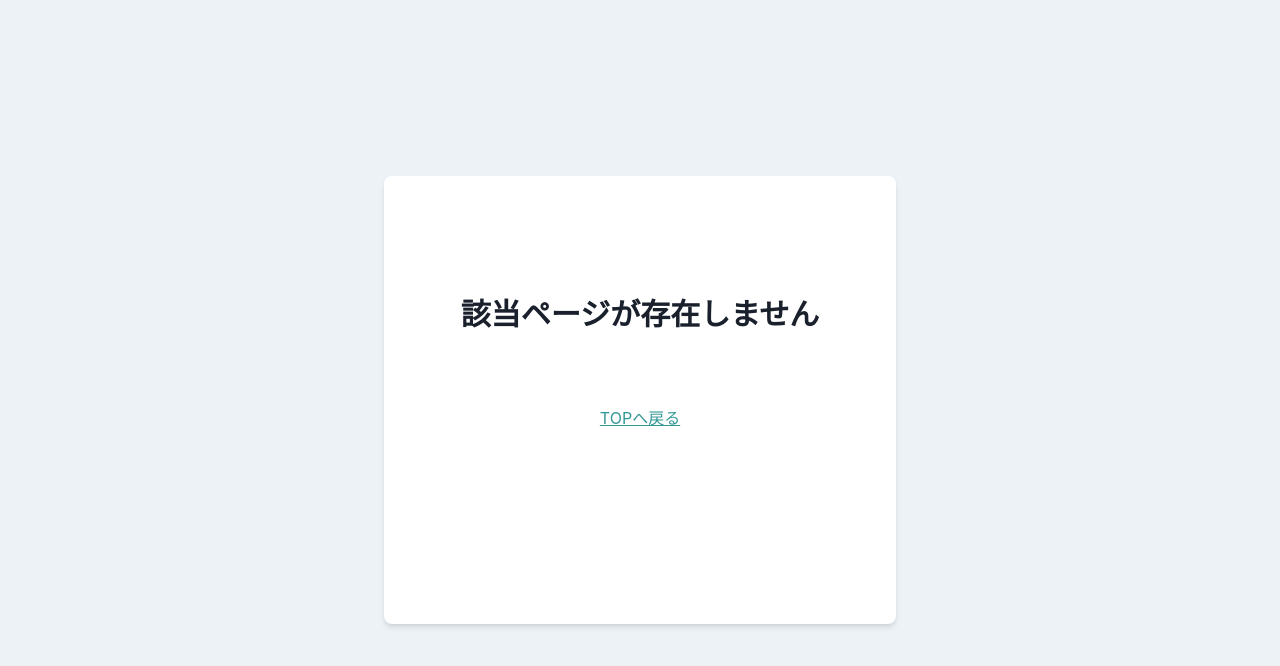
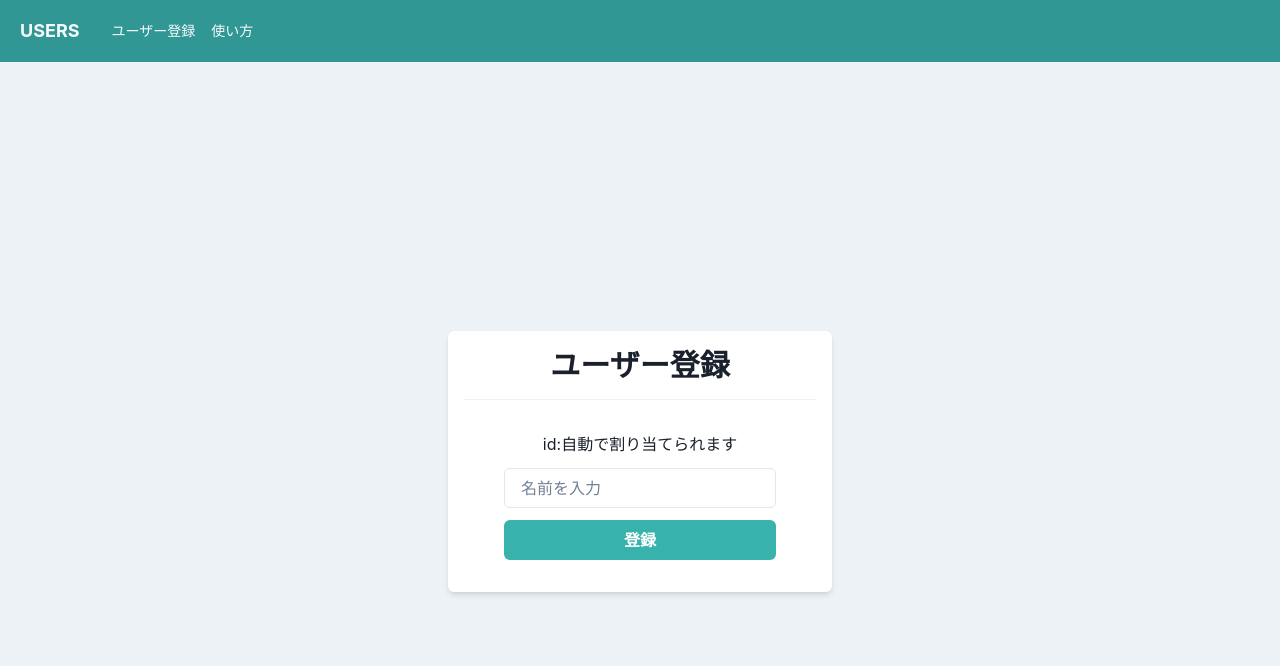
Before and after one commit to ryo-mk/USERAPI, a React (Create React App) app in the folder userfrontend/: page /register in a window 1280 px wide. Shown: the top 666 px of the page. Built offline with nearby package versions, Linux system fonts and the light colour scheme.

Commit message:
ユーザー登録機能、メッセージ機能追加

```diff
--- a/userfrontend/src/components/molecules/MenuDrawer.tsx
+++ b/userfrontend/src/components/molecules/MenuDrawer.tsx
@@ -5,12 +5,12 @@ type Props = {
   onClose: () => void;
   isOpen: boolean;
   onClickHome: () => void;
-  onClickSearch: () => void;
+  onClickRegister: () => void;
   onClickHowToUse: () => void;
 };
 
 export const MenuDrawer: FC<Props> = (props) => {
-  const { onClose, isOpen, onClickHome, onClickSearch, onClickHowToUse } = props;
+  const { onClose, isOpen, onClickHome, onClickRegister, onClickHowToUse } = props;
 
   return (
     <Drawer placement="left" size="xs" onClose={onClose} isOpen={isOpen}>
@@ -20,8 +20,8 @@ export const MenuDrawer: FC<Props> = (props) => {
             <Button w="100%" onClick={onClickHome}>
               TOP
             </Button>
-            <Button w="100%" onClick={onClickSearch}>
-              ユーザー一覧
+            <Button w="100%" onClick={onClickRegister}>
+              ユーザー登録
             </Button>
             <Button w="100%" onClick={onClickHowToUse}>
               使い方
--- a/userfrontend/src/components/Header.tsx
+++ b/userfrontend/src/components/organisms/Header.tsx
@@ -1,8 +1,8 @@
 import { FC, useCallback } from "react";
 import { useNavigate } from "react-router-dom";
 import { Box, Flex, Heading, Link, useDisclosure } from "@chakra-ui/react";
-import { MenuIconButton } from "../components/atoms/MenuIconButton";
-import { MenuDrawer } from "./molecules/MenuDrawer";
+import { MenuIconButton } from "../atoms/MenuIconButton";
+import { MenuDrawer } from "../molecules/MenuDrawer";
 
 export const Header: FC = () => {
   const { isOpen, onOpen, onClose } = useDisclosure();
@@ -12,8 +12,8 @@ export const Header: FC = () => {
     navigate("/");
     onClose();
   }, []);
-  const onClickSearch = useCallback(() => {
-    navigate("/search");
+  const onClickRegister = useCallback(() => {
+    navigate("/register");
     onClose();
   }, []);
   const onClickHowToUse = useCallback(() => {
@@ -31,13 +31,13 @@ export const Header: FC = () => {
         </Flex>
         <Flex align="center" fontSize="sm" flexGrow={2} display={{ base: "none", md: "flex" }}>
           <Box pr={4}>
-            <Link onClick={onClickSearch}>ユーザー一覧</Link>
+            <Link onClick={onClickRegister}>ユーザー登録</Link>
           </Box>
           <Link onClick={onClickHowToUse}>使い方</Link>
         </Flex>
         <MenuIconButton onOpen={onOpen} />
       </Flex>
-      <MenuDrawer onClose={onClose} isOpen={isOpen} onClickHome={onClickHome} onClickSearch={onClickSearch} onClickHowToUse={onClickHowToUse} />
+      <MenuDrawer onClose={onClose} isOpen={isOpen} onClickHome={onClickHome} onClickRegister={onClickRegister} onClickHowToUse={onClickHowToUse} />
     </>
   );
 };
--- a/userfrontend/src/components/UserCard.tsx
+++ b/userfrontend/src/components/organisms/UserCard.tsx
@@ -1,7 +1,7 @@
 import { FC, useEffect, useState } from "react";
 import { Box, Image, Stack, Text } from "@chakra-ui/react";
 
-import { User } from "../types/api/user";
+import { User } from "../../types/api/user";
 
 export const UserCard: FC<User> = (props) => {
   const { id, name } = props;
--- /dev/null
+++ b/userfrontend/src/components/pages/Register.tsx
@@ -0,0 +1,43 @@
+import { Box, Button, Divider, Flex, Heading, Input, Stack, Text } from "@chakra-ui/react";
+import axios from "axios";
+import { FC, useCallback, useState } from "react";
+import { useMessage } from "../../hooks/useMessage";
+
+export const Register: FC = () => {
+  const [userName, setUserName] = useState<string>("");
+  const { showMessage } = useMessage();
+
+  const onClickRegisterUser = useCallback(() => {
+    const dataToSend = {
+      name: userName,
+    };
+    console.log(dataToSend);
+    axios
+      .post("http://localhost:8080/users", dataToSend)
+      .then((res) => showMessage({ title: "ユーザーを登録しました", status: "success" }))
+      .catch(() => {
+        showMessage({ title: "登録に失敗しました", status: "error" });
+      });
+    setUserName("");
+  }, [userName, showMessage]);
+
+  return (
+    <>
+      <Flex align="center" justify="center" height="100vh">
+        <Box bg="white" w="sm" p={4} borderRadius="md" shadow="md">
+          <Heading as="h1" size="lg" textAlign="center">
+            ユーザー登録
+          </Heading>
+          <Divider my={4} />
+          <Stack spacing={3} py={4} px={10}>
+            <Text textAlign="center">id:自動で割り当てられます</Text>
+            <Input placeholder="名前を入力" value={userName} onChange={(e) => setUserName(e.target.value)}></Input>
+            <Button bg="teal.400" color="white" _hover={{ opacity: 0.8 }} onClick={onClickRegisterUser}>
+              登録
+            </Button>
+          </Stack>
+        </Box>
+      </Flex>
+    </>
+  );
+};
--- a/userfrontend/src/components/pages/Search.tsx
+++ b/userfrontend/src/components/pages/Search.tsx
@@ -1,8 +1,7 @@
 import { FC, memo, useCallback, useEffect, useState } from "react";
 import { Button, Flex, HStack, Input, Link, Text, Wrap, WrapItem } from "@chakra-ui/react";
-import { useNavigate } from "react-router-dom";
 
-import { UserCard } from "../UserCard";
+import { UserCard } from "../organisms/UserCard";
 import { useAllUsers } from "../../hooks/useAllUsers";
 import { useFindById } from "../../hooks/useFindById";
 
--- a/userfrontend/src/components/templates/HeaderLayout.tsx
+++ b/userfrontend/src/components/templates/HeaderLayout.tsx
@@ -1,5 +1,5 @@
 import { FC, ReactNode } from "react";
-import { Header } from "../Header";
+import { Header } from "../organisms/Header";
 
 type Props = {
   children: ReactNode;
--- /dev/null
+++ b/userfrontend/src/hooks/useMessage.ts
@@ -0,0 +1,28 @@
+import { useToast } from "@chakra-ui/react";
+import { useCallback } from "react";
+
+type Props = {
+  title: string;
+  status: "info" | "warning" | "success" | "error";
+};
+
+export const useMessage = () => {
+  const toast = useToast();
+
+  const showMessage = useCallback(
+    (props: Props) => {
+      const { title, status } = props;
+
+      toast({
+        title,
+        status,
+        position: "top",
+        duration: 2000,
+        isClosable: true,
+      });
+    },
+    [toast]
+  );
+
+  return { showMessage };
+};
--- a/userfrontend/src/router/Router.tsx
+++ b/userfrontend/src/router/Router.tsx
@@ -5,6 +5,7 @@ import { Search } from "../components/pages/Search";
 import { Page404 } from "../components/pages/Page404";
 import { HeaderLayout } from "../components/templates/HeaderLayout";
 import { HowToUse } from "../components/pages/HowToUse";
+import { Register } from "../components/pages/Register";
 
 export const Router: FC = memo(() => {
   return (
@@ -26,6 +27,14 @@ export const Router: FC = memo(() => {
         }
       />
       <Route
+        path="/register"
+        element={
+          <HeaderLayout>
+            <Register />
+          </HeaderLayout>
+        }
+      />
+      <Route
         path="/howtouse"
         element={
           <HeaderLayout>
```
Also changed, not shown: userfrontend/src/components/UserSheet.tsx (deleted, +0 -26 lines).
